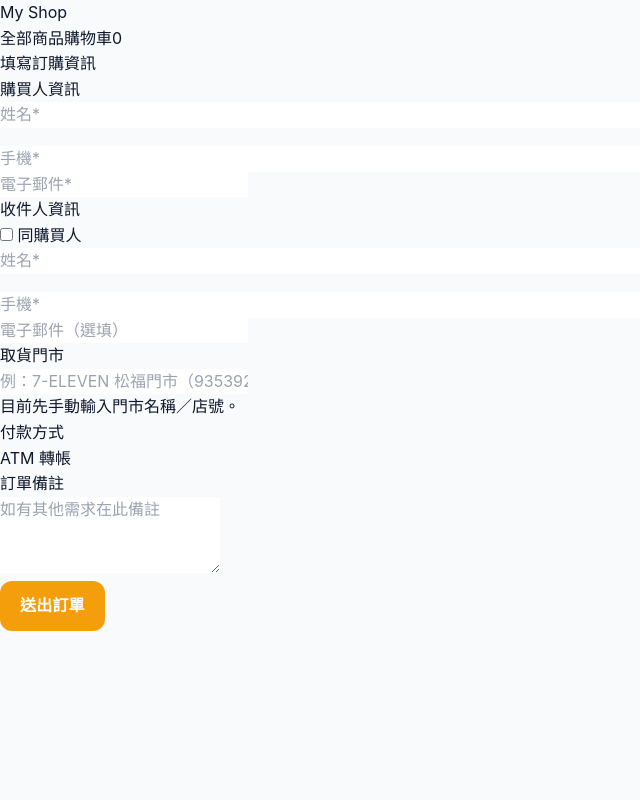
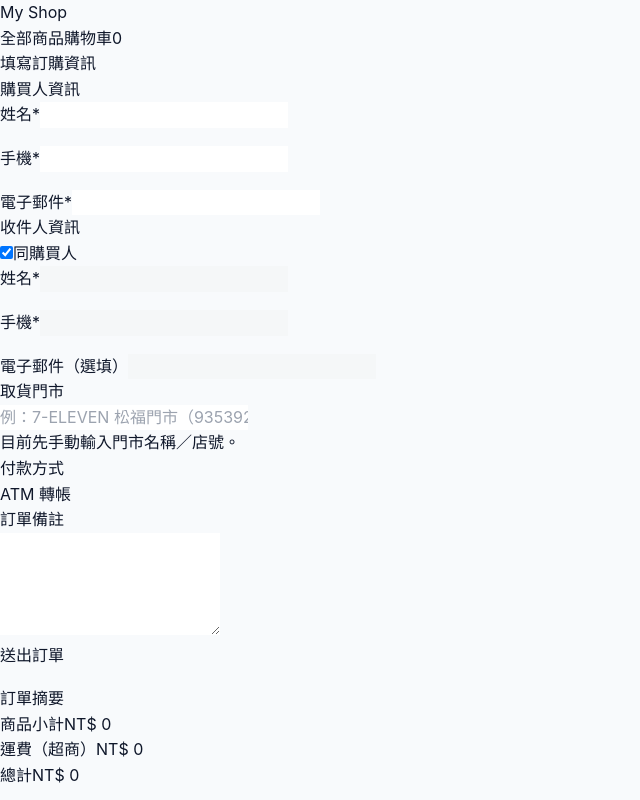
Before and after one commit to qweqwe55123/myshop, a Next.js app: page /checkout in a window 1280 px wide. Shown: the whole page, without its empty margins (0-640 px from the left). Built offline with nearby package versions, Linux system fonts and the light colour scheme.

Commit message:
fix(checkout): auto-fill receiver when sameAsBuyer; stabilize order creation mapping

```diff
--- a/app/api/orders/route.js
+++ b/app/api/orders/route.js
@@ -1,34 +1,78 @@
 // app/api/orders/route.js
-import { prisma } from "@/app/lib/prisma"; // ← 如你的 prisma 路徑不同，請改成你的實際路徑
-export const dynamic = "force-dynamic";
+export const runtime = "nodejs";
+import { prisma } from "../../lib/prisma"; // ← 路徑依你專案，和你之前用的一樣
 
-function genOrderNo(prefix = "HEM") {
+function genOrderNo() {
   const d = new Date();
-  const y = d.getFullYear();
-  const m = String(d.getMonth() + 1).padStart(2, "0");
-  const day = String(d.getDate()).padStart(2, "0");
-  const rand = Math.random().toString(36).slice(2, 7);
-  return `${prefix}-${y}${m}${day}-${rand}`;
+  const ymd = [
+    d.getFullYear(),
+    String(d.getMonth() + 1).padStart(2, "0"),
+    String(d.getDate()).padStart(2, "0"),
+  ].join("");
+  const rand = Math.random().toString(36).slice(2, 6);
+  return `HEM-${ymd}-${rand}`;
 }
 
 export async function POST(req) {
   try {
     const body = await req.json();
 
-    // 若前端未帶 orderNo，這裡自動產生一個
-    const orderNo = body.orderNo ?? genOrderNo();
+    // 1) 驗證 & 正常化 items
+    const items = Array.isArray(body?.items) ? body.items : [];
+    if (!items.length) {
+      return Response.json({ error: "EMPTY_CART" }, { status: 400 });
+    }
+    const normalized = items.map((it) => ({
+      productId: String(it.id),
+      name: it.name ?? "商品",
+      price: Number(it.price) || 0,
+      qty: Number(it.qty) || 1,
+      image: it.image ?? null,
+    }));
 
-    const order = await prisma.order.create({
+    // 2) 金額
+    const subTotal = normalized.reduce((s, it) => s + it.price * it.qty, 0);
+    const shipping = 60; // 超商固定 60
+    const total = subTotal + shipping;
+
+    // 3) 顧客資料
+    const c = body?.customer ?? {};
+    const orderNo = genOrderNo();
+
+    // 4) 建立訂單（欄位名稱沿用你之前的 schema）
+    const created = await prisma.order.create({
       data: {
-        ...body,
         orderNo,
+        customerName:  c.name  ?? null,
+        customerPhone: c.phone ?? null,
+        customerEmail: c.email ?? null,
+        note:          c.note  ?? null,
+        pickupStore:   c.pickupStore ?? null,
+
+        subTotal,
+        shipping,
+        total,
+
+        items: {
+          create: normalized.map((it) => ({
+            productId: it.productId,
+            name: it.name,
+            price: it.price,
+            qty: it.qty,
+            image: it.image,
+          })),
+        },
       },
+      select: { id: true, orderNo: true },
     });
 
-    // ★ 只回 { id, orderNo } 給前端做導頁
-    return Response.json({ id: order.id, orderNo: order.orderNo }, { status: 201 });
-  } catch (err) {
-    console.error("POST /api/orders error:", err);
-    return new Response("SERVER_ERROR", { status: 500 });
+    // 只回傳 {id, orderNo} 給前端導頁用
+    return Response.json(created, { status: 201 });
+  } catch (e) {
+    console.error("POST /api/orders error:", e);
+    return Response.json(
+      { error: "SERVER_ERROR", message: String(e) },
+      { status: 500 }
+    );
   }
 }
--- a/app/components/CheckoutForm.jsx
+++ b/app/components/CheckoutForm.jsx
@@ -1,127 +1,241 @@
 "use client";
 
-import { useState } from "react";
+import { useEffect, useMemo, useState } from "react";
 import { useRouter } from "next/navigation";
-// 若你的 CartProvider 路徑不同，請改這行
-import { useCart } from "../components/CartProvider";
+import { useCart } from "./CartProvider"; // 與 CheckoutForm 同資料夾，所以用 ./
 
 export default function CheckoutForm() {
   const router = useRouter();
-  const { items = [], subTotal = 0 } = (typeof useCart === "function" ? useCart() : {}) || {};
+  const { items = [], clearCart } =
+    (typeof useCart === "function" ? useCart() : {}) || {};
+
+  // 金額
+  const subTotal = useMemo(
+    () =>
+      items.reduce(
+        (s, it) => s + (Number(it.price) || 0) * (Number(it.qty) || 1),
+        0
+      ),
+    [items]
+  );
+  const shipping = items.length ? 60 : 0;
+  const total = subTotal + shipping;
+
+  // 表單狀態（受控，才能「同購買人」即時帶入）
+  const [form, setForm] = useState({
+    name: "",
+    phone: "",
+    email: "",
+    sameAsBuyer: true,
+    rName: "",
+    rPhone: "",
+    rEmail: "",
+    pickupStore: "",
+    note: "",
+  });
+
+  // 勾選「同購買人」或變更購買人欄位時，立即帶入收件人
+  useEffect(() => {
+    if (form.sameAsBuyer) {
+      setForm((f) => ({
+        ...f,
+        rName: f.name,
+        rPhone: f.phone,
+        rEmail: f.email,
+      }));
+    }
+  }, [form.sameAsBuyer, form.name, form.phone, form.email]);
+
   const [loading, setLoading] = useState(false);
+  const [err, setErr] = useState("");
+  const onChange = (e) =>
+    setForm((f) => ({ ...f, [e.target.name]: e.target.value }));
 
-  async function onSubmit(e) {
+  // 送出
+  const submit = async (e) => {
     e.preventDefault();
+    setErr("");
+
+    // 前端必填檢查
+    if (!items.length) return setErr("購物車是空的。");
+    if (!form.name || !form.phone || !form.email)
+      return setErr("請填購買人姓名 / 手機 / Email。");
+    if (!form.rName || !form.rPhone)
+      return setErr("請填收件人姓名 / 手機。");
+    if (!form.pickupStore) return setErr("請輸入取貨門市。");
+
+    try {
       setLoading(true);
-    try {
-      const form = new FormData(e.currentTarget);
-
-      const buyer = {
-        name: form.get("buyerName")?.toString().trim(),
-        phone: form.get("buyerPhone")?.toString().trim(),
-        email: form.get("buyerEmail")?.toString().trim(),
-      };
-
-      const sameAsBuyer = !!form.get("sameAsBuyer");
-
-      const receiver = {
-        name: (sameAsBuyer ? buyer.name : form.get("receiverName"))?.toString().trim() || "",
-        phone: (sameAsBuyer ? buyer.phone : form.get("receiverPhone"))?.toString().trim() || "",
-        email: (sameAsBuyer ? buyer.email : form.get("receiverEmail"))?.toString().trim() || "",
-      };
-
-      const payload = {
-        buyer,
-        receiverSameAsBuyer: sameAsBuyer,
-        receiver,
-        storeText: form.get("storeText")?.toString().trim() || "",
-        note: form.get("note")?.toString().trim() || "",
-        // 下面三個依你購物車實作調整；先用簡單值避免後端出錯
-        items,
-        subTotal,
-        shipping: 60, // 你原本是超商運費 60
-        total: Number(subTotal) + 60,
-        // 若前端自己產生 orderNo，也可一併帶上；否則後端會自動產生
-        // orderNo: `HEM-...`,
-      };
 
       const res = await fetch("/api/orders", {
         method: "POST",
-        headers: { "Content-Type": "application/json" },
-        body: JSON.stringify(payload),
+        headers: { "content-type": "application/json" },
+        body: JSON.stringify({
+          customer: {
+            name: form.name,
+            phone: form.phone,
+            email: form.email,
+            note: form.note || null,
+            pickupStore: form.pickupStore,
+            shipMethod: "CVS_7ELEVEN",
+            payMethod: "BANK_TRANSFER",
+          },
+          receiver: {
+            name: form.rName,
+            phone: form.rPhone,
+            email: form.rEmail || null,
+          },
+          items: items.map((it) => ({
+            id: it.id,
+            name: it.name,
+            price: it.price,
+            qty: Number(it.qty) || 1,
+            image:
+              it.image ||
+              (Array.isArray(it.images) && (it.images[2] || it.images[0])) ||
+              null,
+          })),
+        }),
       });
 
+      const data = await res.json().catch(() => ({}));
       if (!res.ok) {
-        throw new Error(await res.text());
+        setErr(data?.message || data?.error || `建立失敗（${res.status}）`);
+        return;
       }
 
-      const data = await res.json(); // 期望 { id, orderNo }
+      try {
+        clearCart?.();
+      } catch {}
+
+      // ★ 用 orderNo || id 導頁，避免「找不到訂單」
       router.push(`/orders/${data.orderNo || data.id}`);
-    } catch (err) {
-      console.error(err);
-      alert("建立訂單失敗");
+    } catch (e2) {
+      setErr(String(e2?.message ?? e2));
     } finally {
       setLoading(false);
     }
-  }
+  };
 
   return (
-    <form onSubmit={onSubmit} className="space-y-6">
-      {/* 購買人資訊 */}
+    <div className="grid gap-6 lg:grid-cols-2">
+      {/* 左：表單 */}
+      <form onSubmit={submit} className="space-y-6 rounded-2xl border p-5 bg-white">
+        {/* 購買人 */}
         <section className="space-y-3">
           <h2 className="font-semibold text-lg">購買人資訊</h2>
-        <div className="grid grid-cols-1 md:grid-cols-2 gap-3">
-          <input name="buyerName" placeholder="姓名*" required className="input input-bordered w-full" />
-          <input name="buyerPhone" placeholder="手機*" required className="input input-bordered w-full" />
+          <div className="grid grid-cols-1 gap-4 md:grid-cols-2">
+            <div className="col-span-1">
+              <label className="text-sm">姓名<span className="text-red-500">*</span></label>
+              <input name="name" value={form.name} onChange={onChange}
+                     className="mt-1 w-full rounded-md border p-2" />
             </div>
-        <input name="buyerEmail" type="email" placeholder="電子郵件*" required className="input input-bordered w-full" />
+            <div className="col-span-1">
+              <label className="text-sm">手機<span className="text-red-500">*</span></label>
+              <input name="phone" value={form.phone} onChange={onChange}
+                     className="mt-1 w-full rounded-md border p-2" />
+            </div>
+            <div className="md:col-span-2">
+              <label className="text-sm">電子郵件<span className="text-red-500">*</span></label>
+              <input name="email" value={form.email} onChange={onChange}
+                     className="mt-1 w-full rounded-md border p-2" />
+            </div>
+          </div>
         </section>
 
-      {/* 收件人資訊 */}
+        {/* 收件人 */}
         <section className="space-y-3">
           <h2 className="font-semibold text-lg">收件人資訊</h2>
-        <label className="flex items-center gap-2 text-sm">
-          <input type="checkbox" name="sameAsBuyer" /> 同購買人
+          <label className="inline-flex items-center gap-2 text-sm">
+            <input type="checkbox"
+                   checked={form.sameAsBuyer}
+                   onChange={(e) => setForm((f) => ({ ...f, sameAsBuyer: e.target.checked }))} />
+            同購買人
           </label>
-        <div className="grid grid-cols-1 md:grid-cols-2 gap-3">
-          <input name="receiverName" placeholder="姓名*" className="input input-bordered w-full" />
-          <input name="receiverPhone" placeholder="手機*" className="input input-bordered w-full" />
+          <div className="grid grid-cols-1 gap-4 md:grid-cols-2">
+            <div className="col-span-1">
+              <label className="text-sm">姓名<span className="text-red-500">*</span></label>
+              <input name="rName" value={form.rName} onChange={onChange}
+                     disabled={form.sameAsBuyer}
+                     className="mt-1 w-full rounded-md border p-2 disabled:bg-slate-50" />
             </div>
-        <input name="receiverEmail" type="email" placeholder="電子郵件（選填）" className="input input-bordered w-full" />
+            <div className="col-span-1">
+              <label className="text-sm">手機<span className="text-red-500">*</span></label>
+              <input name="rPhone" value={form.rPhone} onChange={onChange}
+                     disabled={form.sameAsBuyer}
+                     className="mt-1 w-full rounded-md border p-2 disabled:bg-slate-50" />
+            </div>
+            <div className="md:col-span-2">
+              <label className="text-sm">電子郵件（選填）</label>
+              <input name="rEmail" value={form.rEmail} onChange={onChange}
+                     disabled={form.sameAsBuyer}
+                     className="mt-1 w-full rounded-md border p-2 disabled:bg-slate-50" />
+            </div>
+          </div>
         </section>
 
-      {/* 取貨門市（暫時手填） */}
+        {/* 取貨門市（手動） */}
         <section className="space-y-3">
           <h2 className="font-semibold text-lg">取貨門市</h2>
           <input
-          name="storeText"
+            name="pickupStore"
+            value={form.pickupStore}
+            onChange={onChange}
             placeholder="例：7-ELEVEN 松福門市（935392）"
-          className="input input-bordered w-full"
+            className="w-full rounded-md border p-2"
           />
           <p className="text-xs text-slate-500">目前先手動輸入門市名稱／店號。</p>
         </section>
 
-      {/* 付款方式：只顯示 ATM 轉帳，不顯示帳號 */}
+        {/* 付款方式（僅顯示文字，不曝露帳號） */}
         <section className="space-y-3">
           <h2 className="font-semibold text-lg">付款方式</h2>
-        <div className="rounded-md border p-3 bg-slate-50 text-sm">
-          ATM 轉帳
-        </div>
+          <div className="rounded-md border p-3 bg-slate-50 text-sm">ATM 轉帳</div>
         </section>
 
-      {/* 訂單備註 */}
-      <section className="space-y-3">
+        {/* 備註 */}
+        <section className="space-y-2">
           <h2 className="font-semibold text-lg">訂單備註</h2>
-        <textarea name="note" placeholder="如有其他需求在此備註" className="textarea textarea-bordered w-full" rows={3} />
+          <textarea name="note" value={form.note} onChange={onChange}
+                    rows={4} className="w-full rounded-md border p-2" />
         </section>
 
-      <button
-        type="submit"
-        disabled={loading}
-        className="btn btn-primary w-full md:w-auto"
-      >
-        {loading ? "處理中…" : "送出訂單"}
+        {err && (
+          <div className="rounded-md border border-red-300 bg-red-50 p-3 text-sm text-red-700">
+            {err}
+          </div>
+        )}
+
+        <button type="submit" disabled={loading || !items.length}
+                className="w-full rounded-lg bg-black px-4 py-2 text-white disabled:opacity-50">
+          {loading ? "送出中…" : "送出訂單"}
         </button>
       </form>
+
+      {/* 右：摘要（只是顯示，不動你的版面邏輯） */}
+      <aside className="space-y-4 rounded-2xl border p-5 bg-white">
+        <h2 className="font-semibold text-lg">訂單摘要</h2>
+        <ul className="divide-y">
+          {items.map((it) => (
+            <li key={it.id} className="flex items-center justify-between py-3">
+              <span className="text-sm">
+                {it.name} × {it.qty}
+              </span>
+              <span className="text-sm">
+                NT$ {(Number(it.price) || 0) * (Number(it.qty) || 1)}
+              </span>
+            </li>
+          ))}
+        </ul>
+        <div className="h-px bg-slate-200" />
+        <div className="space-y-1 text-sm">
+          <div className="flex justify-between"><span>商品小計</span><span>NT$ {subTotal}</span></div>
+          <div className="flex justify-between"><span>運費（超商）</span><span>NT$ {shipping}</span></div>
+        </div>
+        <div className="flex justify-between font-semibold">
+          <span>總計</span><span>NT$ {total}</span>
+        </div>
+      </aside>
+    </div>
   );
 }
```
Lines whose indentation alone changed are shown as unchanged.
